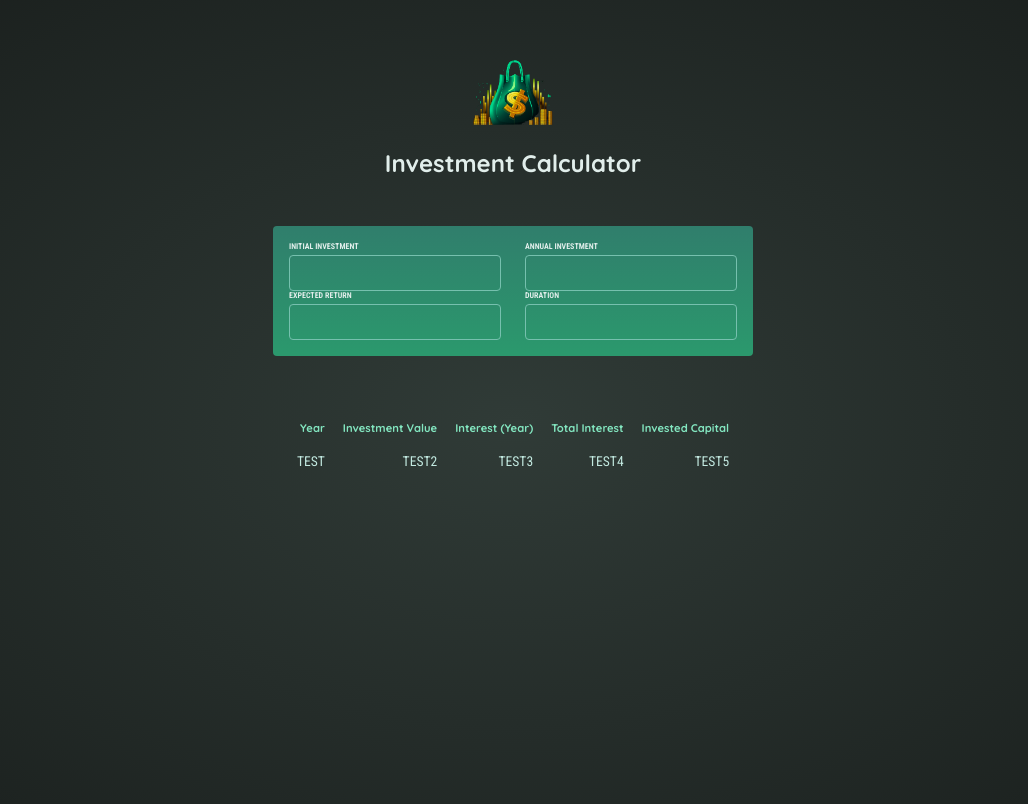
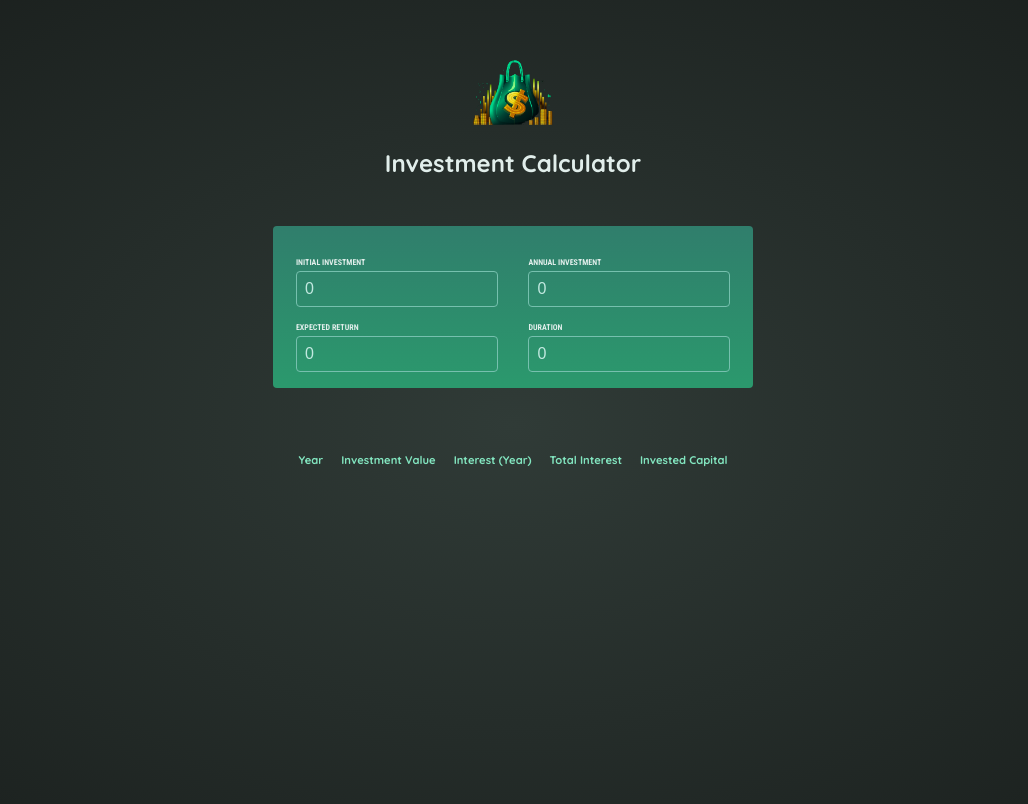
Before and after one commit to LauraBokkers/ReactPractiseStart, a React (Vite) app: page / in a window 1280 px wide. Shown: the top 804 px of the page, without its empty margins (127-1155 px from the left). Built offline with nearby package versions, Linux system fonts and the light colour scheme.

Commit message:
Outputting data in a List in InvestmentOutput component + outputting content conditionally

```diff
--- a/src/App.jsx
+++ b/src/App.jsx
@@ -1,17 +1,51 @@
 import React from "react"
+import { useState } from "react"
 import Header from "./components/Header"
 import InvestmentInput from "./components/InvestmentInput"
 import InvestmentOutput from "./components/InvestmentOutput"
+import { calculateInvestmentResults } from "./util/investment"
 
 
 
 function App() {
+  const [initialInvestment, setInitialInvestment] = useState(0);
+  const [annualInvestment, setAnnualInvestment] = useState(0);
+  const [expectedReturn, setExpectedReturn] = useState(0);
+  const [duration, setDuration] = useState(0);
+
+  let annualData = [];
+  let durationError;
+
+  if (initialInvestment && annualInvestment && expectedReturn && duration) {
+
+    if (duration < 1) {
+      durationError = "The duration must be above 0"
+    }
+
+    annualData = calculateInvestmentResults({
+      initialInvestment,
+      annualInvestment,
+      expectedReturn,
+      duration,
+    });
+  }
+
   return (
     <main>
       <div>
         <Header />
-        <InvestmentInput />
-        <InvestmentOutput />
+        <InvestmentInput
+          initialInvestment={initialInvestment}
+          setInitialInvestment={setInitialInvestment}
+          annualInvestment={annualInvestment}
+          setAnnualInvestment={setAnnualInvestment}
+          expectedReturn={expectedReturn}
+          setExpectedReturn={setExpectedReturn}
+          duration={duration}
+          setDuration={setDuration}
+          durationError={durationError}
+        />
+        <InvestmentOutput annualDataArray={annualData} />
       </div>
     </main>
 
--- a/src/components/InvestmentInput.jsx
+++ b/src/components/InvestmentInput.jsx
@@ -1,31 +1,8 @@
 import UserInput from "./UserInput"
-import { useState } from "react";
-import { calculateInvestmentResults } from "../util/investment";
 
 
 
-
-
-export default function InvestmentInput() {
-    const [initialInvestment, setInitialInvestment] = useState('');
-    const [annualInvestment, setAnnualInvestment] = useState('');
-    const [expectedReturn, setExpectedReturn] = useState('');
-    const [duration, setDuration] = useState('');
-
-
-
-
-    const annualData = calculateInvestmentResults({
-        initialInvestment,
-        annualInvestment,
-        expectedReturn,
-        duration,
-    });
-
-    // in annual data zit een array met objecten
-    // deze functie moet uitgevoerd worden wanneer alle 4 velden ingevuld zijn en steeds opnieuw bij een verandering (van een geheel veld)
-
-
+export default function InvestmentInput({ initialInvestment, setInitialInvestment, annualInvestment, setAnnualInvestment, expectedReturn, setExpectedReturn, duration, setDuration, durationError }) {
 
     return (
         <div id="user-input">
@@ -35,7 +12,7 @@ export default function InvestmentInput() {
             </div>
             <div className="input-group">
                 <UserInput inputLabel="Expected Return" value={expectedReturn} setValue={setExpectedReturn} />
-                <UserInput inputLabel="Duration" value={duration} setValue={setDuration} />
+                <UserInput inputLabel="Duration" value={duration} setValue={setDuration} durationError={durationError} />
             </div>
         </div>
     )
--- a/src/components/InvestmentOutput.jsx
+++ b/src/components/InvestmentOutput.jsx
@@ -1,6 +1,8 @@
+
+import { formatter } from "../util/investment"
 
 
-export default function InvestmentOutput() {
+export default function InvestmentOutput({ annualDataArray }) {
 
     return (
         <table id="result">
@@ -14,13 +16,18 @@ export default function InvestmentOutput() {
                 </tr>
             </thead>
             <tbody>
-                <tr>
-                    <td>TEST</td>
-                    <td>TEST2</td>
-                    <td>TEST3</td>
-                    <td>TEST4</td>
-                    <td>TEST5</td>
-                </tr>
+                {annualDataArray.map((year) => {
+                    return (
+                        <tr key={year.year}>
+                            <td>{year.year}</td>
+                            <td>{formatter.format(year.valueEndOfYear)}</td>
+                            <td>{formatter.format(year.interest)}</td>
+                            <td>{formatter.format(year.totalInterest)}</td>
+                            <td>{formatter.format(year.annualInvestment)}</td>
+                        </tr>
+                    )
+                })}
+
             </tbody>
         </table>
     )
--- a/src/components/UserInput.jsx
+++ b/src/components/UserInput.jsx
@@ -1,16 +1,16 @@
 
-export default function UserInput({ inputLabel, value, setValue }) {
+export default function UserInput({ inputLabel, value, setValue, durationError }) {
 
 
     function handleChange(event) {
-        setValue(event.target.value);
-        console.log({ value })
+        setValue(Number(event.target.value));
     }
 
     return (
         <div>
             <label>{inputLabel}</label>
             <input type="number" value={value} onChange={handleChange} />
+            {durationError && <span className="error">{durationError}</span>}
         </div>
     )
 }
--- a/src/index.css
+++ b/src/index.css
@@ -41,8 +41,14 @@ body {
 
 .input-group {
   display: flex;
+  position: relative;
   justify-content: space-evenly;
   gap: 1.5rem;
+  margin-top: 1rem;
+}
+
+.input-group div {
+  max-width: 45%;
 }
 
 #user-input label {
@@ -87,3 +93,8 @@ body {
 .center {
   text-align: center;
 }
+
+.error {
+  color: crimson;
+  font-size: 0.75rem;
+}
--- a/src/util/investment.js
+++ b/src/util/investment.js
@@ -12,13 +12,16 @@ export function calculateInvestmentResults({
 }) {
   const annualData = [];
   let investmentValue = initialInvestment;
+  let totalInterest = 0;
 
   for (let i = 0; i < duration; i++) {
     const interestEarnedInYear = investmentValue * (expectedReturn / 100);
     investmentValue += interestEarnedInYear + annualInvestment;
+    totalInterest += interestEarnedInYear;
     annualData.push({
       year: i + 1, // year identifier
       interest: interestEarnedInYear, // the amount of interest earned in this year
+      totalInterest,
       valueEndOfYear: investmentValue, // investment value at end of year
       annualInvestment: annualInvestment, // investment added in this year
     });
```
